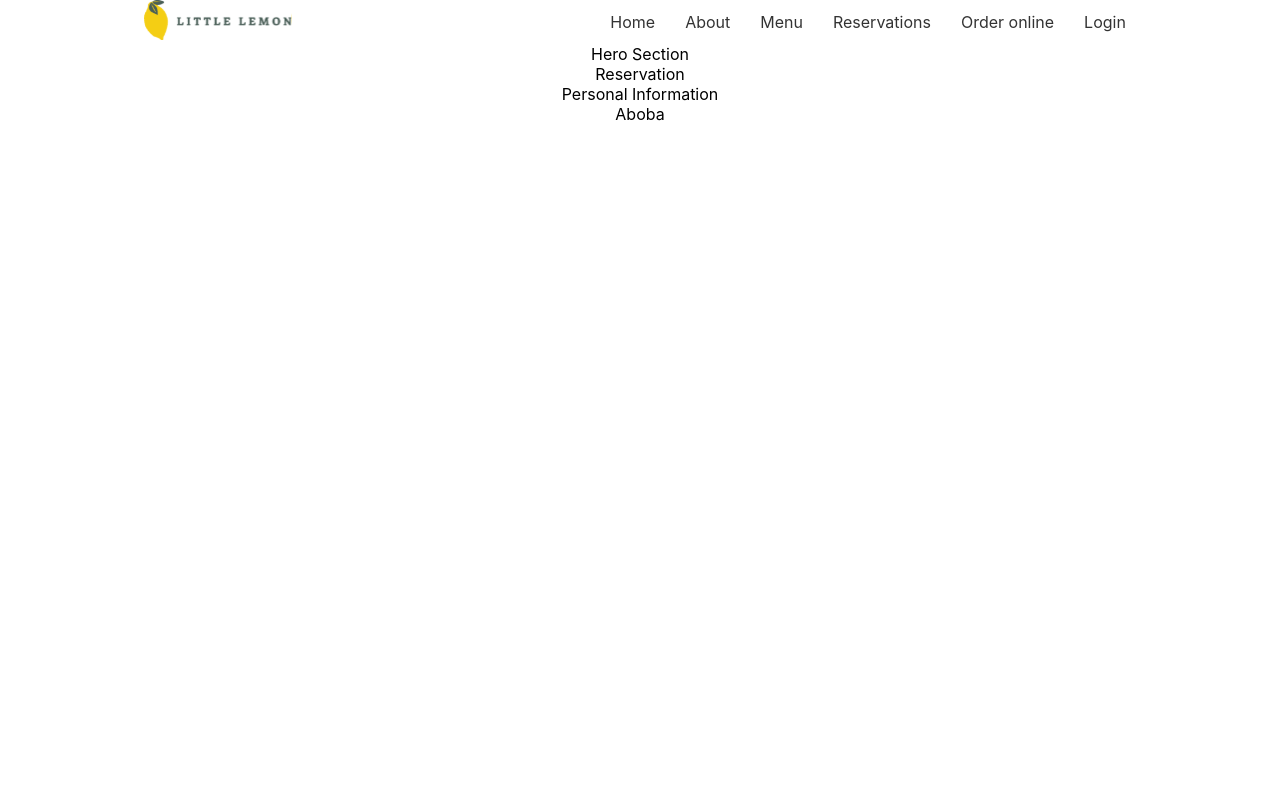
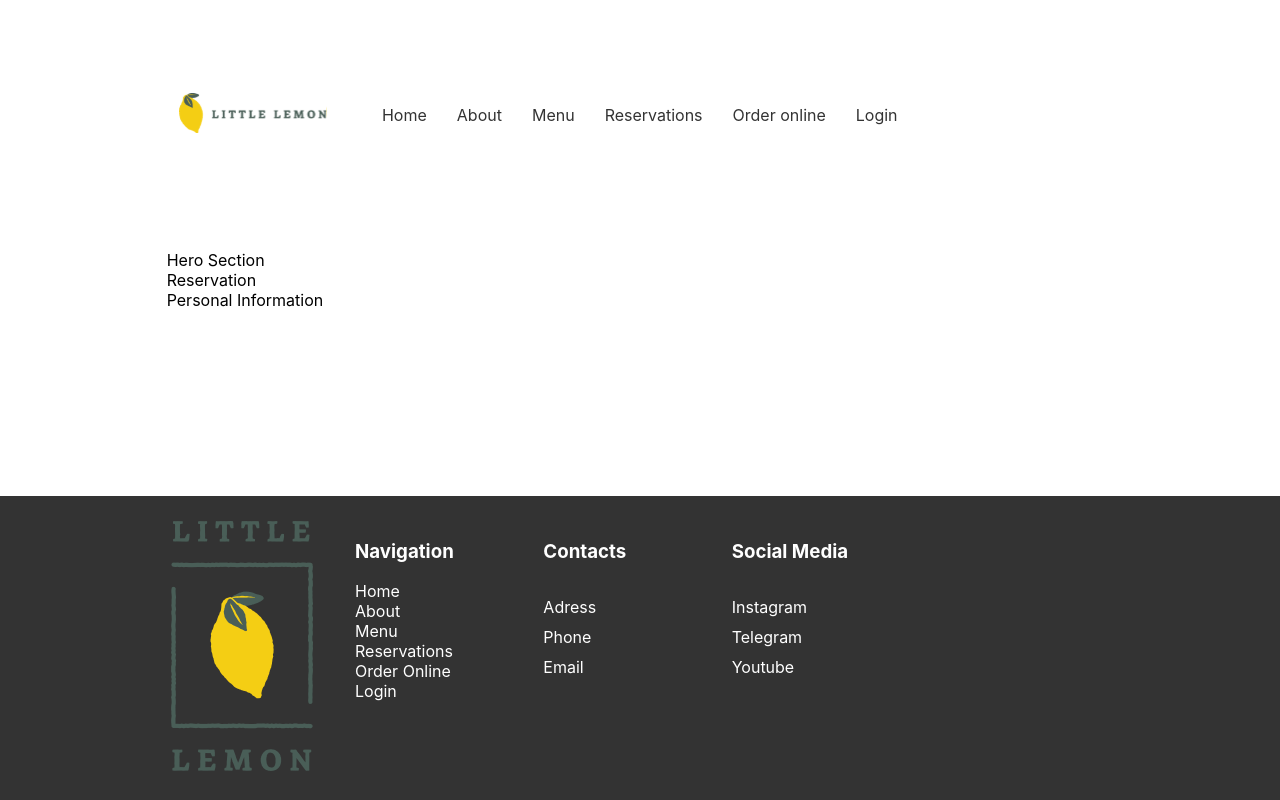
Before and after one commit to SupCS/metacapstone, a React (Create React App) app: page / in a window 1280 px wide. Built offline with nearby package versions, Linux system fonts and the light colour scheme.

Commit message:
Footer layout

```diff
--- a/src/App.css
+++ b/src/App.css
@@ -1,38 +1,37 @@
-.App {
-  text-align: center;
+html,
+body {
+  height: 100%; /* Высота всего документа */
+  margin: 0; /* Убираем отступы */
 }
 
-.App-logo {
-  height: 40vmin;
-  pointer-events: none;
+.App {
+  display: flex;
+  flex-direction: column;
+  min-height: 100vh;
 }
 
-@media (prefers-reduced-motion: no-preference) {
-  .App-logo {
-    animation: App-logo-spin infinite 20s linear;
-  }
+ul {
+  list-style: none;
+  padding: 0;
 }
 
-.App-header {
-  background-color: #282c34;
-  min-height: 100vh;
-  display: flex;
-  flex-direction: column;
-  align-items: center;
-  justify-content: center;
-  font-size: calc(10px + 2vmin);
-  color: white;
+a {
+  text-decoration: none;
 }
 
-.App-link {
-  color: #61dafb;
+.container {
+  flex: 1;
+  display: grid;
+  grid-template-columns: repeat(12, 1fr);
+  grid-gap: 20px; /* это ваш gutter между колонками */
+  padding-left: 70px; /* это ваш left margin */
+  padding-right: 70px; /* это ваш right margin */
+  max-width: 100%; /* это гарантирует, что контейнер не будет шире экрана */
+  margin: 0;
 }
 
-@keyframes App-logo-spin {
-  from {
-    transform: rotate(0deg);
-  }
-  to {
-    transform: rotate(360deg);
-  }
+header,
+main,
+footer {
+  grid-column: 2 / 10; /* Занимают все колонки от первой до последней */
 }
--- a/src/App.js
+++ b/src/App.js
@@ -1,16 +1,20 @@
 import "./App.css";
-import Footer from "./components/Footer";
+import Footer from "./components/Footer/Footer";
 import Header from "./components/Header/Header";
 
 function App() {
   return (
     <div className="App">
-      <Header></Header>
-      <main>
-        <section className="heroSection">Hero Section</section>
-        <section className="reservationSection">Reservation</section>
-        <section className="personalinfoSection">Personal Information</section>
-      </main>
+      <div className="container">
+        <Header></Header>
+        <main>
+          <section className="heroSection">Hero Section</section>
+          <section className="reservationSection">Reservation</section>
+          <section className="personalinfoSection">
+            Personal Information
+          </section>
+        </main>
+      </div>
       <Footer></Footer>
     </div>
   );
--- a/src/components/Footer.jsx
+++ /dev/null
@@ -1,7 +0,0 @@
-import React from "react";
-
-const Footer = () => {
-  return <footer>Aboba</footer>;
-};
-
-export default Footer;
--- /dev/null
+++ b/src/components/Footer/Footer.css
@@ -0,0 +1,37 @@
+.footer-wrapper {
+  background-color: #333333;
+  color: white;
+  min-height: 300 px;
+}
+
+footer {
+  margin: 25px 0;
+  display: flex;
+  justify-content: space-between;
+  flex-wrap: wrap;
+}
+
+footer > section,
+footer > nav {
+  flex: 1; /* Каждый элемент будет занимать равное пространство */
+  min-width: 160px; /* Минимальная ширина для каждой колонки, чтобы обеспечить читаемость */
+}
+
+/* Стилизация для логотипа */
+.footer_logo img {
+  width: 100%; /* Чтобы логотип был респонсивным и адаптировался к размеру колонки */
+  max-width: 150px; /* Максимальная ширина логотипа */
+}
+
+/* Стилизация для навигации, контактов и социальных сетей */
+.footer_nav > ul,
+.footer__contacts,
+.footer_socialmedia {
+  display: flex; /* Также используйте flexbox внутри для выравнивания списков */
+  flex-direction: column; /* Для вертикального выравнивания элементов списка */
+}
+
+.footer__contacts li,
+.footer_socialmedia li {
+  margin-bottom: 10px; /* Добавляем немного маржина снизу для каждого элемента списка */
+}
--- /dev/null
+++ b/src/components/Footer/Footer.jsx
@@ -0,0 +1,46 @@
+import React from "react";
+import "./Footer.css";
+import FooterLogo from "./FooterLogo.png";
+
+const Footer = () => {
+  return (
+    <div className="footer-wrapper">
+      <div className="container">
+        <footer>
+          <section className="footer_logo">
+            <img src={FooterLogo} alt="Little Lemon Logo"></img>
+          </section>
+          <nav className="footer_nav">
+            <h3>Navigation</h3>
+            <ul>
+              <li>Home</li>
+              <li>About</li>
+              <li>Menu</li>
+              <li>Reservations</li>
+              <li>Order Online</li>
+              <li>Login</li>
+            </ul>
+          </nav>
+          <section className="footer__contacts">
+            <h3>Contacts</h3>
+            <ul>
+              <li>Adress</li>
+              <li>Phone</li>
+              <li>Email</li>
+            </ul>
+          </section>
+          <section className="footer_socialmedia">
+            <h3>Social Media</h3>
+            <ul>
+              <li>Instagram</li>
+              <li>Telegram</li>
+              <li>Youtube</li>
+            </ul>
+          </section>
+        </footer>
+      </div>
+    </div>
+  );
+};
+
+export default Footer;
--- a/src/components/Header/Header.css
+++ b/src/components/Header/Header.css
@@ -9,7 +9,7 @@ header .logo {
   margin-right: 20px; /* Добавляет отступ справа, если необходимо */
 }
 
-nav ul {
+header nav ul {
   list-style: none; /* Убирает маркеры списка */
   padding: 0; /* Убирает отступы по умолчанию */
   margin: 0; /* Убирает внешние отступы */
```
Also changed, not shown: src/components/Footer/FooterLogo.png (added).
